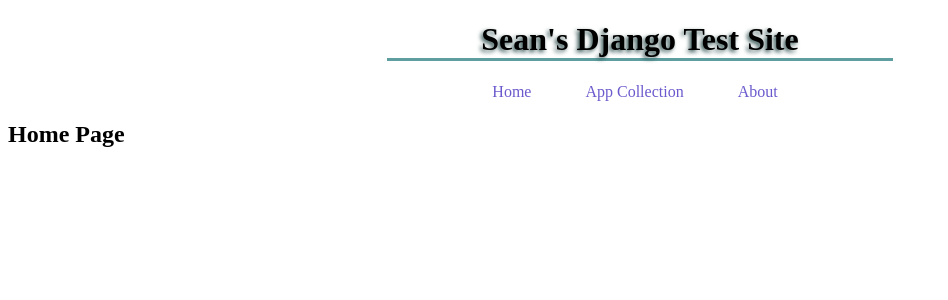
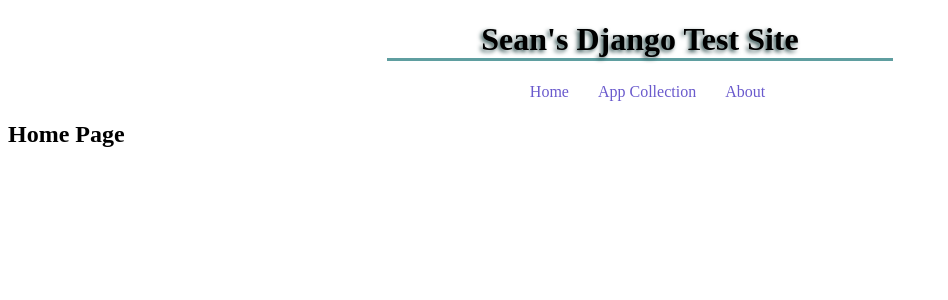
Before and after one commit to seanmclaren/WebAppOne, a Django app: page / in a window 1280 px wide. Shown: the top 300 px of the page, without its empty margins (0-948 px from the left). Run offline with Django 3.2, Linux system fonts and the light colour scheme.

Commit message:
CSS changes

```diff
--- a/SubAppOne/static/CSS/base.css
+++ b/SubAppOne/static/CSS/base.css
@@ -13,7 +13,7 @@
 .menu_item {
     color: #000000;
     display: inline;
-    margin: 0 30px 0 0;
+    margin: 0 5px 0 0;
     padding: 5px 20px 5px 0;
     border-color: white;
     text-align: center;
```
